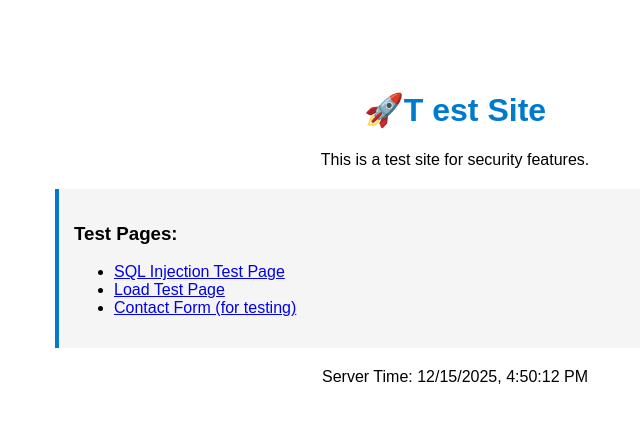
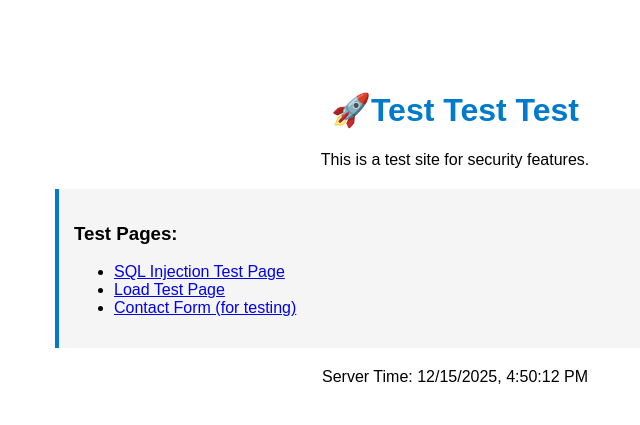
Before and after one commit to nananakx-x/my-test-site, a plain HTML site: page index.html in a window 1280 px wide. Shown: the whole page, without its empty margins (185-825 px from the left). Drawn offline with Linux system fonts and the light colour scheme.

Commit message:
Correct typo

```diff
--- a/index.html
+++ b/index.html
@@ -21,7 +21,7 @@
     </style>
 </head>
 <body>
-    <h1>🚀T est Site</h1>
+    <h1>🚀Test Test Test</h1>
     <p>This is a test site for security features.</p>
 
     <div class="info-box">
```
